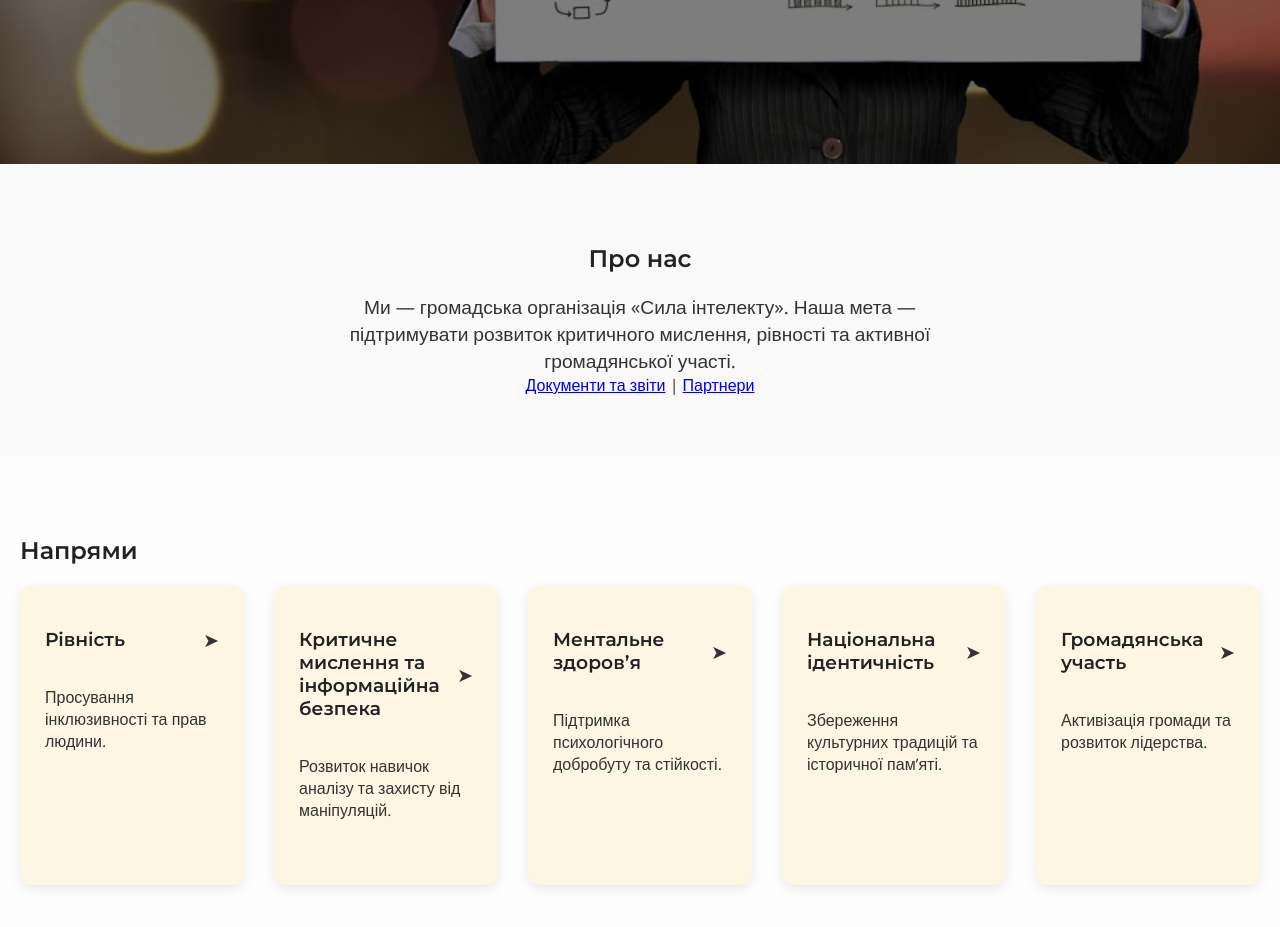
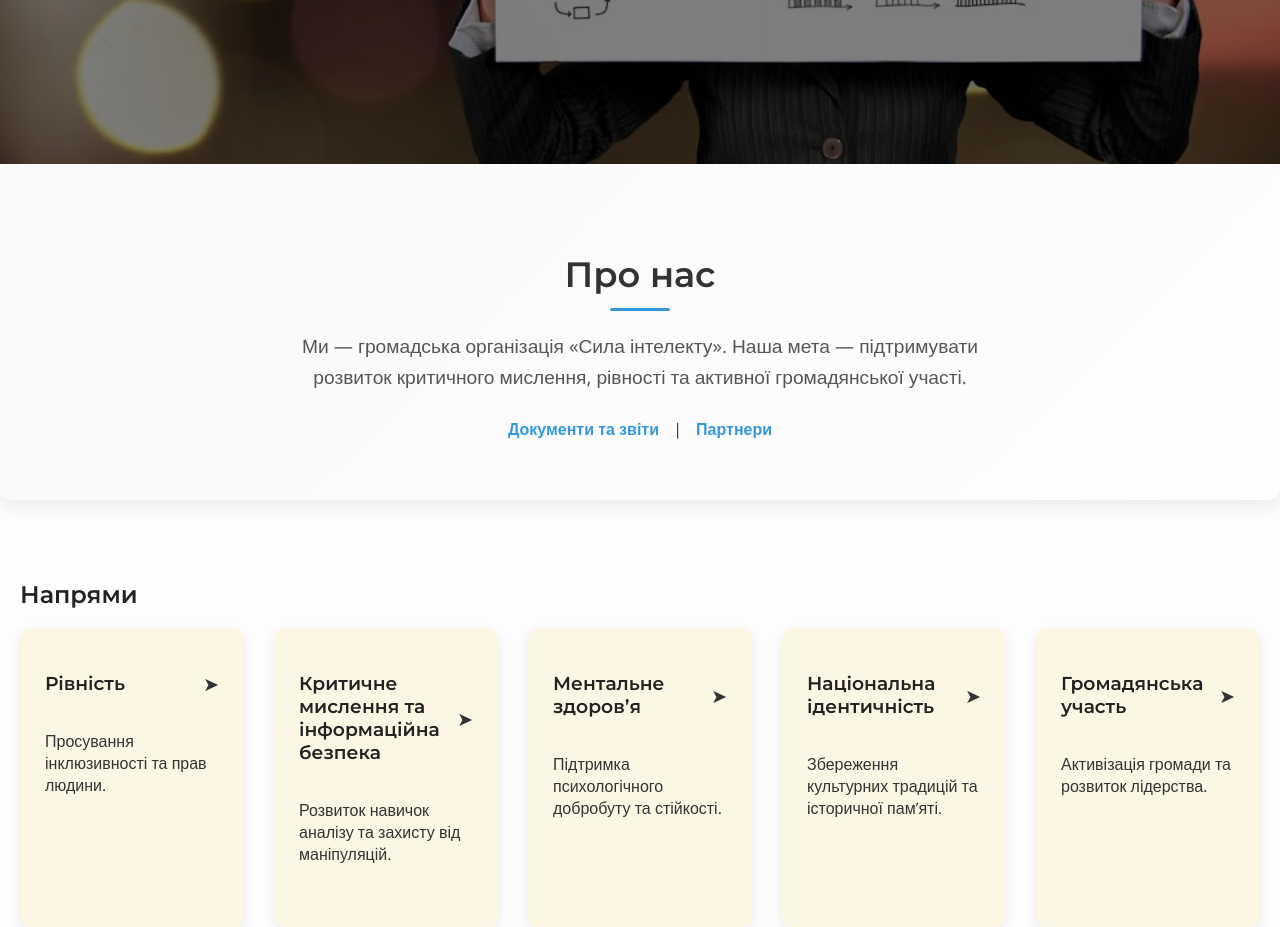
Before and after one commit to wturman/trainings-landing, a PHP site: page / in a window 1280 px wide. Shown: the part 546-1473 px from the top of the page. Run offline with PHP 8.4, Linux system fonts and the light colour scheme.

Commit message:
about css

```diff
--- a/css/about.css
+++ b/css/about.css
@@ -1,10 +1,48 @@
 .about {
-  background-color: #f9f9f9;
+  background: linear-gradient(135deg, #f9f9f9, #fefefe);
+  padding: 60px 20px;
   text-align: center;
+  border-radius: 12px;
+  box-shadow: 0 6px 18px rgba(0, 0, 0, 0.08);
+}
+
+.about h2 {
+  font-size: 2.2em;
+  margin-bottom: 20px;
+  color: #333;
+  position: relative;
+}
+
+.about h2::after {
+  content: "";
+  display: block;
+  width: 60px;
+  height: 3px;
+  background: #3498db;
+  margin: 12px auto 0;
+  border-radius: 2px;
 }
 
 .about p {
-  max-width: 600px;
-  margin: 0 auto;
+  max-width: 700px;
+  margin: 0 auto 25px;
   font-size: 1.2em;
+  line-height: 1.6;
+  color: #555;
 }
+
+.about-links {
+  margin-top: 20px;
+}
+
+.about-links a {
+  color: #3498db;
+  text-decoration: none;
+  font-weight: 600;
+  margin: 0 10px;
+  transition: color 0.3s ease;
+}
+
+.about-links a:hover {
+  color: #e07a5f;
+}
```
